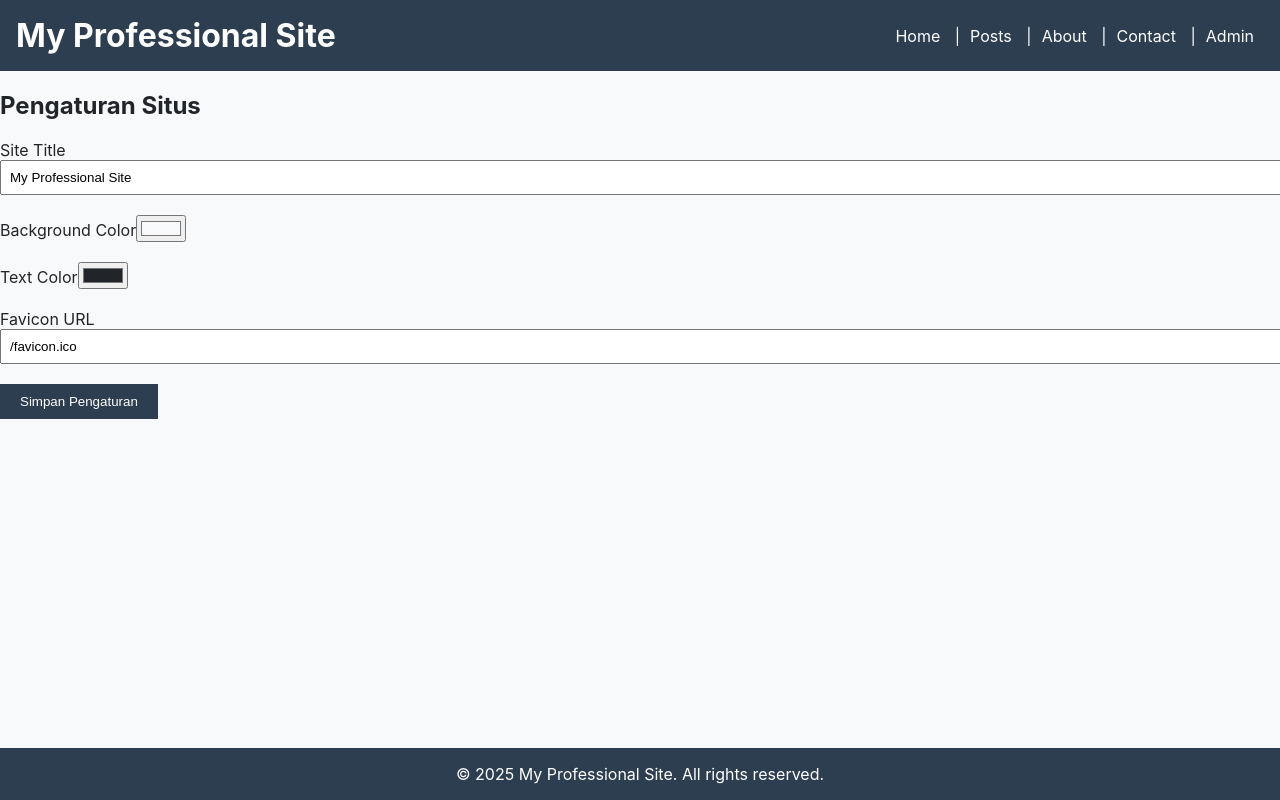
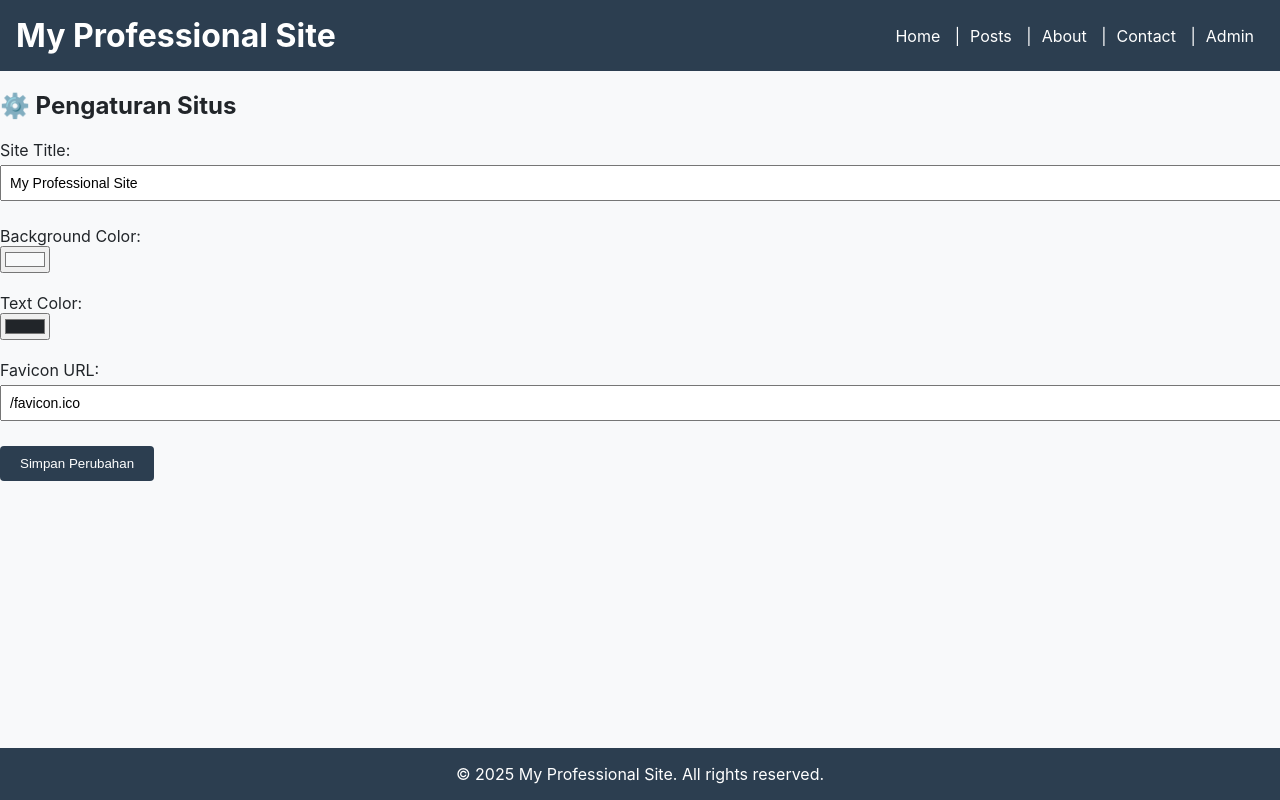
Before and after one commit to shin-meiri/main, a React (Create React App) app: page /admin/SettingsForm in a window 1280 px wide. Built offline with nearby package versions, Linux system fonts and the light colour scheme; no server answers.

Commit message:
Update SettingsForm.jsx

```diff
--- a/src/pages/Admin/SettingsForm.jsx
+++ b/src/pages/Admin/SettingsForm.jsx
@@ -1,21 +1,17 @@
 import React, { useState, useEffect } from 'react';
 
-const SettingsForm = () => {
+const Settings = () => {
   const [settings, setSettings] = useState({
     siteTitle: 'My Professional Site',
     bgColor: '#f8f9fa',
     textColor: '#212529',
-    favicon: '/favicon.ico',
+    favicon: '/favicon.ico'
   });
 
   useEffect(() => {
     const saved = localStorage.getItem('siteSettings');
     if (saved) {
       setSettings(JSON.parse(saved));
-    } else {
-      fetch('/settings.json')
-        .then(res => res.json())
-        .then(data => setSettings(data));
     }
   }, []);
 
@@ -33,45 +29,45 @@ const SettingsForm = () => {
 
   const saveSettings = () => {
     localStorage.setItem('siteSettings', JSON.stringify(settings));
-    alert('✅ Setting berhasil disimpan!');
+    alert('Setting berhasil disimpan!');
   };
 
   return (
     <div>
-      <h2>Pengaturan Situs</h2>
+      <h2>⚙️ Pengaturan Situs</h2>
       <form>
-        <div style={formStyle.field}>
-          <label>Site Title</label>
-          <input type="text" name="siteTitle" value={settings.siteTitle} onChange={handleChange} style={formStyle.input} />
-        </div>
+        <label>Site Title:<br/>
+          <input type="text" name="siteTitle" value={settings.siteTitle} onChange={handleChange} style={inputStyle} />
+        </label><br/><br/>
 
-        <div style={formStyle.field}>
-          <label>Background Color</label>
+        <label>Background Color:<br/>
           <input type="color" name="bgColor" value={settings.bgColor} onChange={handleChange} />
-        </div>
+        </label><br/><br/>
 
-        <div style={formStyle.field}>
-          <label>Text Color</label>
+        <label>Text Color:<br/>
           <input type="color" name="textColor" value={settings.textColor} onChange={handleChange} />
-        </div>
+        </label><br/><br/>
 
-        <div style={formStyle.field}>
-          <label>Favicon URL</label>
-          <input type="text" name="favicon" value={settings.favicon} onChange={handleChange} style={formStyle.input} />
-        </div>
+        <label>Favicon URL:<br/>
+          <input type="text" name="favicon" value={settings.favicon} onChange={handleChange} style={inputStyle} />
+        </label><br/><br/>
 
-        <button type="button" onClick={saveSettings} style={formStyle.button}>
-          Simpan Pengaturan
+        <button type="button" onClick={saveSettings} style={btnStyle}>
+          Simpan Perubahan
         </button>
       </form>
     </div>
   );
 };
 
-const formStyle = {
-  field: { marginBottom: '20px' },
-  input: { width: '100%', padding: '8px' },
-  button: { padding: '10px 20px', backgroundColor: '#2c3e50', color: 'white', border: 'none', cursor: 'pointer' },
+const inputStyle = { width: '100%', padding: '8px', margin: '5px 0', fontSize: '14px' };
+const btnStyle = {
+  backgroundColor: '#2c3e50',
+  color: 'white',
+  padding: '10px 20px',
+  border: 'none',
+  borderRadius: '4px',
+  cursor: 'pointer'
 };
 
-export default SettingsForm;
+export default Settings;
```
